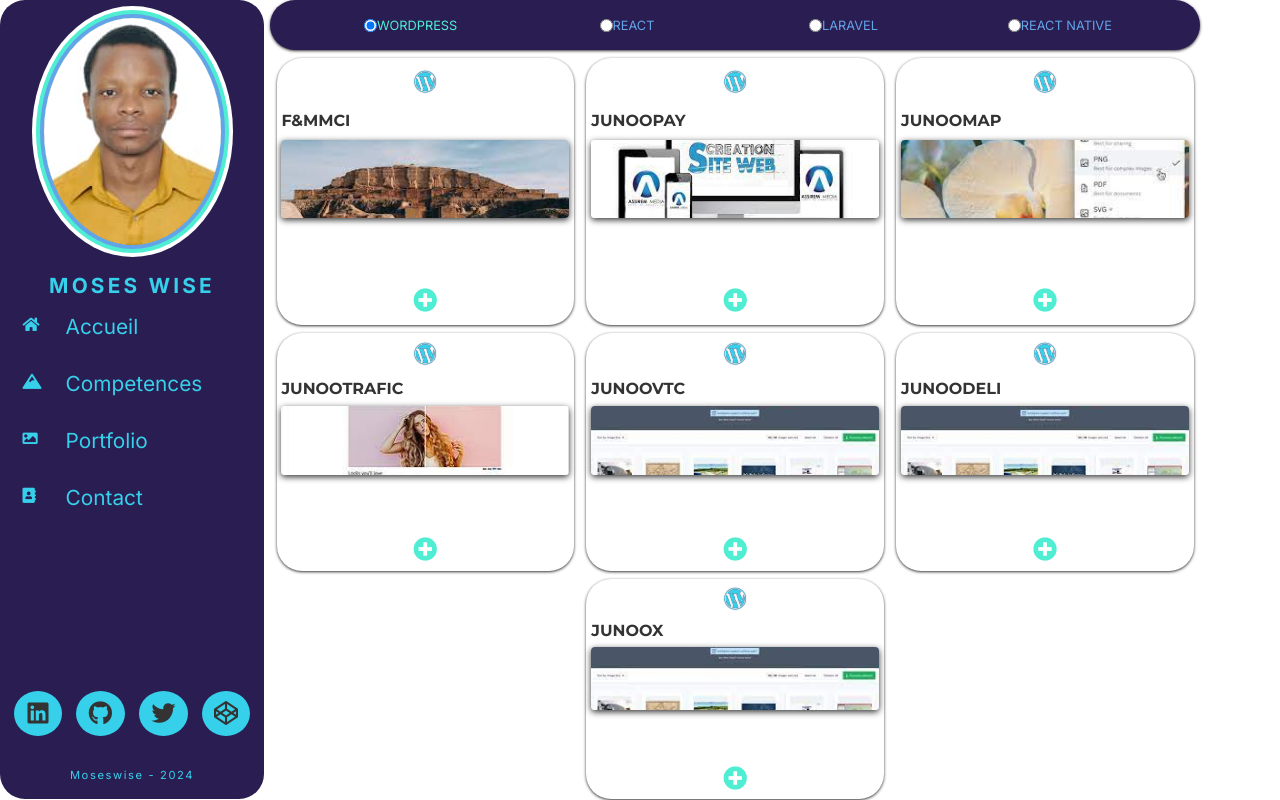
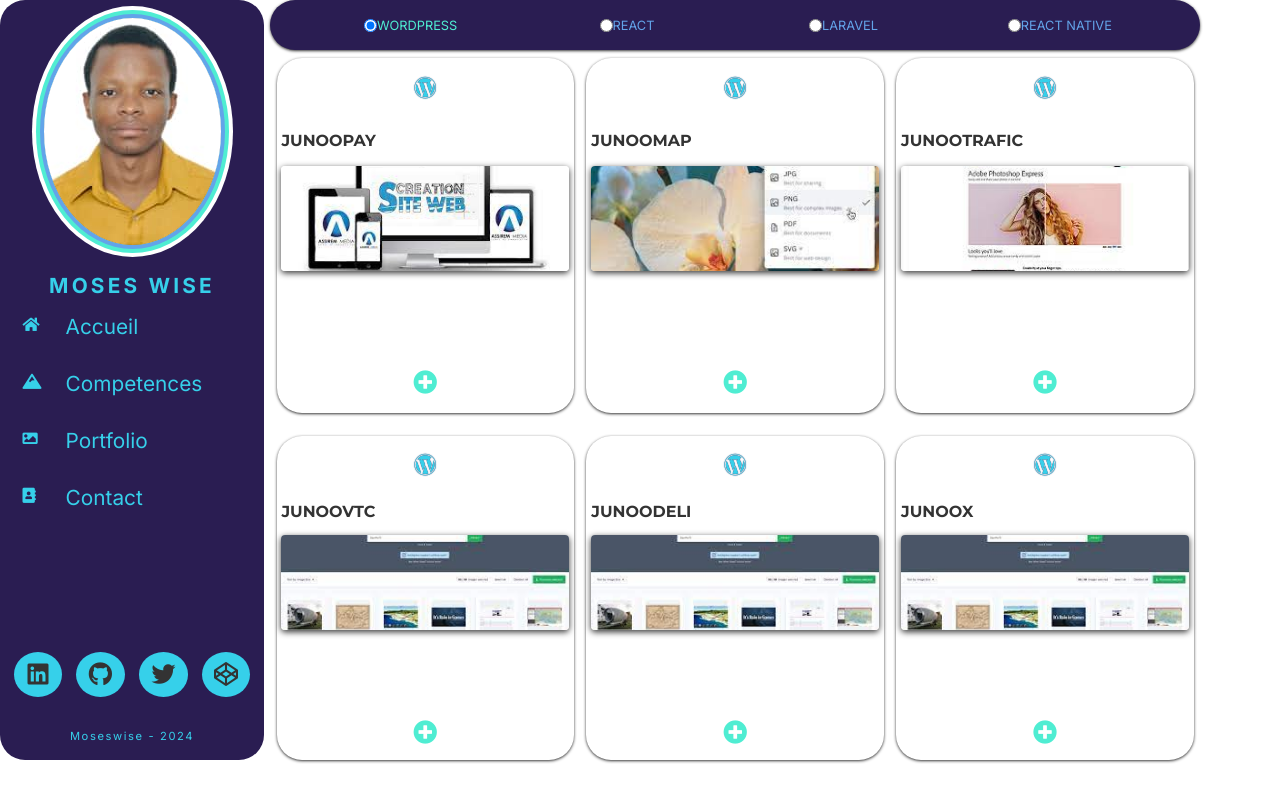
Before and after one commit to githubmoseswise/react-cv, a React (Create React App) app: page /portfolio in a window 1280 px wide. Built offline with nearby package versions, Linux system fonts and the light colour scheme.

Commit message:
update information

```diff
--- a/src/data/portfolioData.js
+++ b/src/data/portfolioData.js
@@ -1,13 +1,13 @@
 export const portfolioData = [
-  {
-    id: 1,
-    name: "F&MMCI",
-    languages: ["wordpress", "javascript", "css"],
-    languagesIcons: ["fab fa-wordpress"],
-    source: "https://fmmci.net/",
-    info: "FMMCI est une société de Consulting qui fournit des produits et équipements de technologies, d’ingénierie et scientifiques aux clients du gouvernement et dans divers secteurs tels que Télécoms, Energies, Industrie manufacturière, sécurités nationales, Banque et Finance, Santé, Automobile, Assurance, Aéronautique et défense, Hôtellerie et voyage, Infrastructure et Transport, Environnement, Education, F&MMCI Motors etc.",
-    picture: "./media/project1.JPG",
-  },
+  // {
+  //   id: 1,
+  //   name: "F&MMCI",
+  //   languages: ["wordpress", "javascript", "css"],
+  //   languagesIcons: ["fab fa-wordpress"],
+  //   source: "https://fmmci.net/",
+  //   info: "FMMCI est une société de Consulting qui fournit des produits et équipements de technologies, d’ingénierie et scientifiques aux clients du gouvernement et dans divers secteurs tels que Télécoms, Energies, Industrie manufacturière, sécurités nationales, Banque et Finance, Santé, Automobile, Assurance, Aéronautique et défense, Hôtellerie et voyage, Infrastructure et Transport, Environnement, Education, F&MMCI Motors etc.",
+  //   picture: "./media/project1.JPG",
+  // },
   // {
   //   id: 2,
   //   name: "SUPERMAPCI",
```
